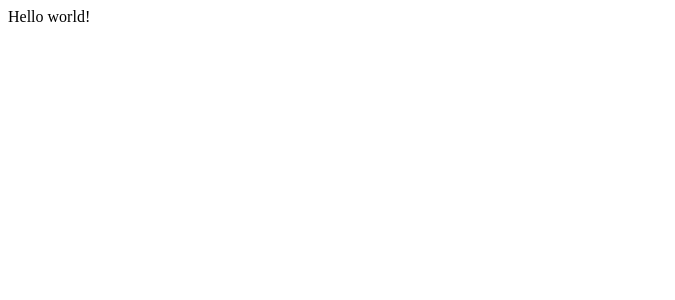
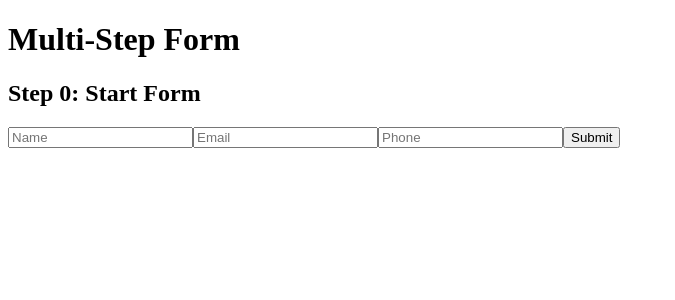
Before and after one commit to Xrmisal/multiformfrontend, a Vue app: page / in a window 1280 px wide. Shown: the top 300 px of the page, without its empty margins (0-675 px from the left). Built offline with nearby package versions, Linux system fonts and the light colour scheme.

Commit message:
Add first steps, handle state transition and refresh

```diff
--- a/index.html
+++ b/index.html
@@ -4,7 +4,7 @@
     <meta charset="UTF-8" />
     <link rel="icon" type="image/svg+xml" href="/vite.svg" />
     <meta name="viewport" content="width=device-width, initial-scale=1.0" />
-    <title>Vite + Vue</title>
+    <title>Multi Phase Form</title>
   </head>
   <body>
     <div id="app"></div>
--- a/package.json
+++ b/package.json
@@ -9,6 +9,7 @@
     "preview": "vite preview"
   },
   "dependencies": {
+    "axios": "^1.9.0",
     "vue": "^3.5.13"
   },
   "devDependencies": {
--- a/src/App.vue
+++ b/src/App.vue
@@ -1,9 +1,59 @@
 <script setup>
+import { onMounted, ref } from 'vue'
+import axios from 'axios'
+
+import Step0 from './components/Step0.vue'
+import Step1 from './components/Step1.vue'
+
+const currentStep = ref(0)
+const customerId = ref(localStorage.getItem('customerId') || null)
+const message = ref(null)
+const isLoading = ref(true)
+
+onMounted(async () => {
+  const storedId = localStorage.getItem('customerId');
+
+  if (!storedId) {
+    currentStep.value = 0;
+    isLoading.value = false;
+    return;
+  }
+
+  customerId.value = storedId
+
+  if (customerId.value) {
+    try {
+      const response = await axios.get(`http://localhost:8000/api/status/${customerId.value}`)
+      currentStep.value = response.data.step
+    } catch (err) {
+      console.error('Restoration failed:', err)
+      localStorage.removeItem('customerId')
+      customerId.value = null
+      currentStep.value = 0
+    }
+    isLoading.value = false
+  }
+})
+
+  function handleStepComplete(payload) {
+    if (!customerId.value && payload.id) {
+      customerId.value = payload.id
+      localStorage.setItem('customerId', payload.id)
+    }
+    currentStep.value = payload.step
+
+    if (payload.message) {
+      message.value = payload.message
+    }
+}
 </script>
 
 <template>
   <div>
-    Hello world!
+    <h1>Multi-Step Form</h1>
+
+    <Step0 v-if="!isLoading && currentStep === 0" @complete="handleStepComplete" />
+    <Step1 v-if="!isLoading && currentStep === 1" />
   </div>
 </template>
 
--- /dev/null
+++ b/src/components/Step0.vue
@@ -0,0 +1,61 @@
+<script setup>
+import { ref } from 'vue';
+import axios from 'axios'
+
+const emit = defineEmits(['complete'])
+
+const name = ref('')
+const email = ref('')
+const phone = ref('')
+const loading = ref(false)
+const error = ref(null)
+async function submit() {
+    error.value = null
+    loading.value = true
+
+    try {
+        console.log("Trying")
+        const response = await axios.post('/api/start', {
+            name: name.value,
+            email: email.value,
+            phone: phone.value
+        })
+
+        const customerId = response.data.id
+        const step = response.data.step
+
+        localStorage.setItem('customerId', customerId)
+
+        emit('complete', { id: customerId, step })
+    } catch (err) {
+        console.log("Failing")
+        error.value = err.response?.data?.error || 'Something went wrong'
+    } finally {
+        loading.value = false
+    }
+}
+
+</script>
+
+<template>
+    <div>
+        <h2>Step 0: Start Form</h2>
+
+        <div v-if="error" class="error">{{ error }}</div>
+
+        <input v-model="name" placeholder="Name" />
+        <input v-model="email" placeholder="Email" />
+        <input v-model="phone" placeholder="Phone" />
+
+        <button @click="submit" :disabled="loading">
+            {{ loading ? 'Submitting...' : 'Submit' }}
+        </button>
+    </div>
+</template>
+
+<style scoped>
+.error{
+    color: red;
+    margin-bottom: 1rem;
+}
+</style>
--- /dev/null
+++ b/src/components/Step1.vue
@@ -0,0 +1,15 @@
+<script setup>
+</script>
+
+<template>
+  <div>
+    <h2>Step 1: Address Information</h2>
+    <p>(This is just a placeholder for now)</p>
+  </div>
+</template>
+
+<style scoped>
+h2 {
+  color: #007acc;
+}
+</style>
--- a/vite.config.js
+++ b/vite.config.js
@@ -4,4 +4,9 @@ import vue from '@vitejs/plugin-vue'
 // https://vite.dev/config/
 export default defineConfig({
   plugins: [vue()],
+  server: {
+    proxy: {
+      '/api' : 'http://localhost:8000',
+    },
+  },
 })
```
Also changed, not shown: 1 other file (tests, documents, lock files or other folders).
